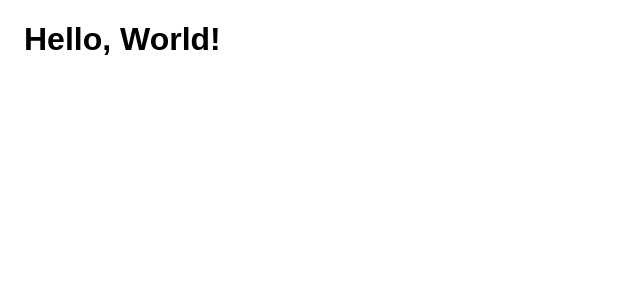
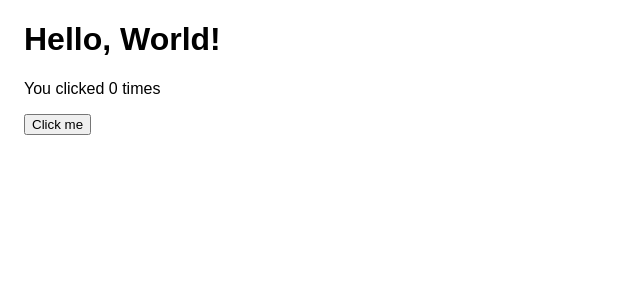
Before and after one commit to jianjustin/react-app, a React app: page / in a window 1280 px wide. Shown: the top 300 px of the page, without its empty margins (0-640 px from the left). Built offline with nearby package versions, Linux system fonts and the light colour scheme.

Commit message:
新增hooks简单例子

```diff
--- a/src/App.js
+++ b/src/App.js
@@ -1,11 +1,13 @@
 import React, { Component} from "react";
 import "./App.css";
+import ClickTime from "./ClickTime/ClickTime";
 
 class App extends Component{
   render(){
     return(
       <div className="App">
         <h1> Hello, World! </h1>
+        <ClickTime></ClickTime>
       </div>
     );
   }
--- /dev/null
+++ b/src/ClickTime/ClickTime.js
@@ -0,0 +1,17 @@
+import React, { useState } from 'react'
+
+function ClickTime(){
+
+    const [count, setCount] = useState(0);
+
+    return (
+    <div>
+      <p>You clicked {count} times</p>
+      <button onClick={() => setCount(count + 1)}>
+        Click me
+      </button>
+    </div>
+    );
+}
+
+export default ClickTime;
```
